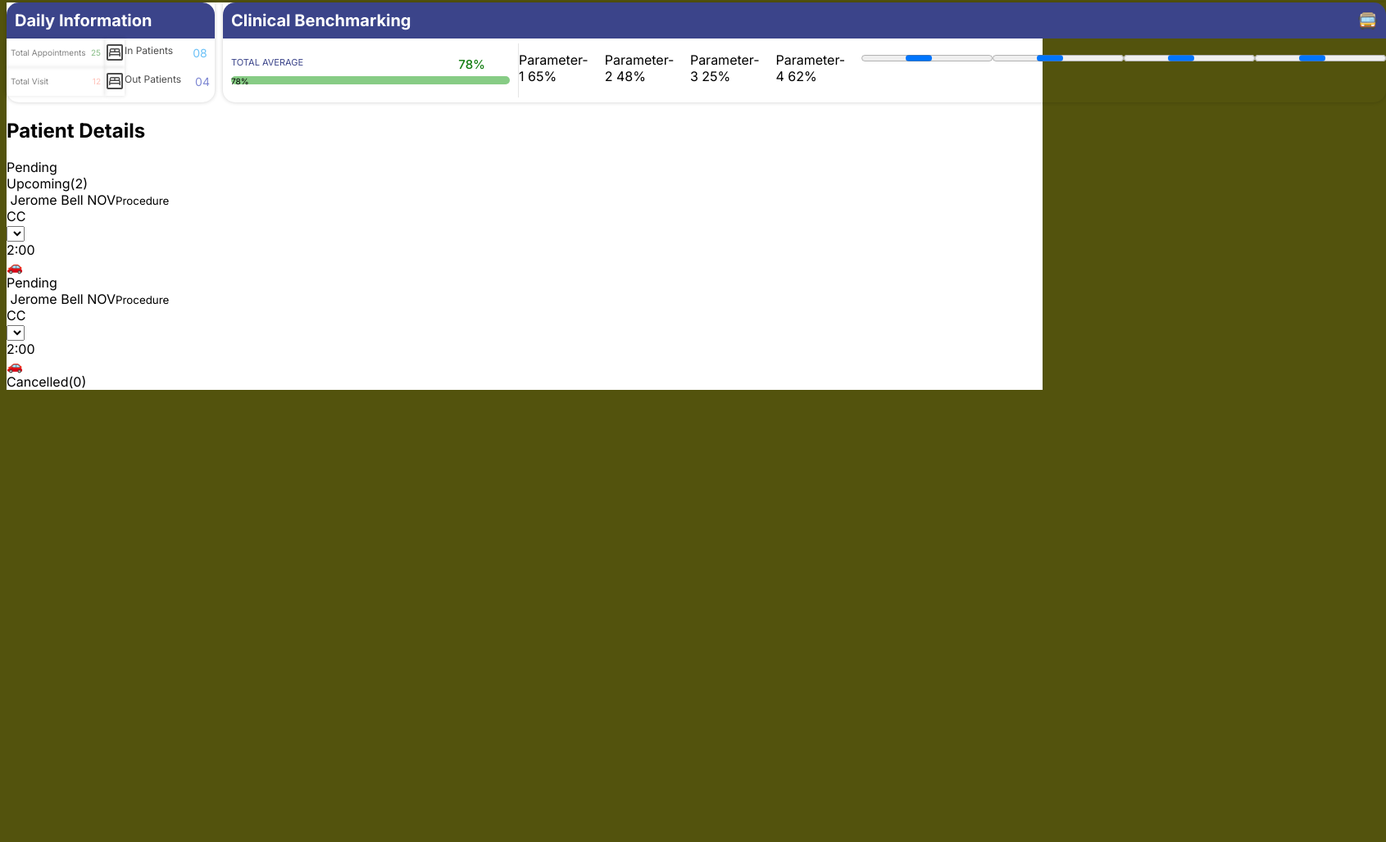
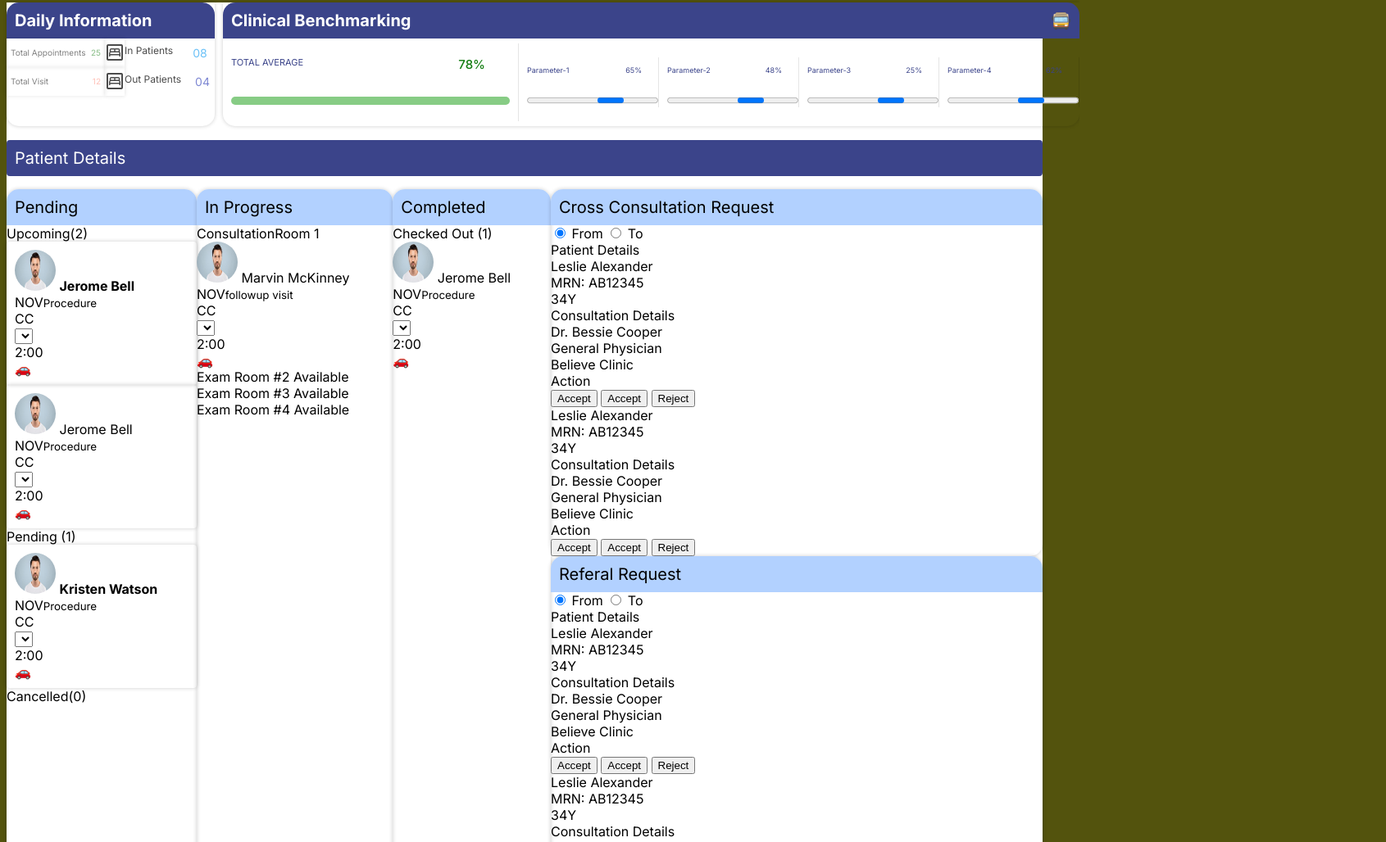
Before and after one commit to Mahopeok/FIGMA-Design, a plain HTML site: page index.html in a window 1280 px wide. Shown: the part 5-1033 px from the top of the page at 82% size, 1691 px wide, since content can reach past the window. Before the commit the page ends 800 px from the top, so only its background shows below. Drawn offline with nearby package versions, Linux system fonts and the light colour scheme.

Commit message:
Adding css alongside class in html

```diff
--- a/index.css
+++ b/index.css
@@ -36,10 +36,6 @@ li{
 .topHeader{
 
     display: flex;
-
-
-
-
 }
 .total-app, .total-visit{
     display: flex;
@@ -55,7 +51,7 @@ li{
 }
 
 .container{
-max-width: 100%;
+max-width: fit-content;
     margin: 0 auto;
     background-color: white;
 
@@ -76,9 +72,6 @@ max-width: 100%;
     box-shadow: 0 0 5px rgba(0, 0, 0, 0.2);
 
 }
-
-
-
 .container3{
     margin: 0 auto;
 }
@@ -120,12 +113,12 @@ display: flex;
 justify-content: space-between;
 }
 
-.progress{
+/*.progress{
     background-color:#7c3210;
     font-size: 10px;
     border-radius: 2px;
 
-}
+}*/
 
 .totalAvg{
     border-right: 1px solid rgba(0, 0, 0, 0.1);
@@ -145,7 +138,7 @@ justify-content: space-between;
     font-size: 11px;
     display: flex;
     justify-content: space-between;
-    padding-bottom: 5px;
+    padding-bottom: 30px;
 
 }
 .total-progress{
@@ -155,8 +148,8 @@ justify-content: space-between;
 
 }
 .bar{
-     background-color:#00ff00;
-        width: 78%;
+     background-color:#9fb39f;
+     width: 78px;
 
     }
 
@@ -168,6 +161,7 @@ justify-content: space-between;
     }
 
 
+
 .avg-no{
     color: #127c10;
     font-weight: 500;
@@ -176,6 +170,69 @@ justify-content: space-between;
 
 }
 .parameters{
-    display: flex;
+
+ display: flex;
+
+}.parameter-details{
+   display: flex;
+   justify-content: space-between;
+
+   font-size: 9px;
+   color:#3b448a;
+   padding-top: 10px;
+   padding-bottom: 20px;
+}
+.parameter-items{
+    border-right: 1px solid rgba(0, 0, 0, 0.1);
+    padding-left: 10px;
+    margin-top: 7px;
+    margin-bottom: 7px;
 
 }
+progress{
+    height: 15px;
+}
+
+h2{
+
+    background-color: #3b448a;
+    font-size: 20px;
+    font-weight: 400;
+    color: white;
+    padding: 10px;
+    border-radius: 4px;
+}
+
+.details{
+    display: flex;
+}
+.container3{
+    box-shadow: 0 0 5px rgba(0, 0, 0, 0.2);
+    border-radius: 15px;
+}
+
+.container4{
+    width: 600px;
+    box-shadow: 0 0 5px rgba(0, 0, 0, 0.2);
+    border-radius: 15px;
+}
+.pending{
+    color: black;
+    background-color:#b2d1ff;
+    font-size: 20px;
+    font-weight: 400;
+    padding: 10px;
+    border-top-left-radius: 15px;
+    border-top-right-radius: 15px;
+}
+.patient{
+    border-radius: 4px;
+     box-shadow: 0 0 5px rgba(0, 0, 0, 0.2);
+    padding: 10px;
+    margin: 0 auto;
+}
+img{
+    width: 50px;
+    height: 50px;
+    border-radius: 50%;
+ }
--- a/index.html
+++ b/index.html
@@ -38,35 +38,37 @@ bedroom_parent
 
 
     <div class="container2">
-       <h3 class="daily-info"> Clinical Benchmarking <div>🚍</div></h3>
+       <h3 class="daily-info"> Clinical Benchmarking
+        <div>🚍</div>
+    </h3>
      <div class="parameters">
       <div class="totalAvg"><ul >
         <li ><label for="">
-        <div class="total-average"> <span >TOTAL AVERAGE </span><span class="avg-no"> 78%</span>
+        <div class="total-average"> <span >TOTAL AVERAGE </span>
+            <span class="avg-no"> 78%</span>
         </div>
 
        <div class="progress">
     <div class="bar"></div >
-    <div class="percent">78%</div >
+    <div class="percent"></div >
 </div>
 </label></li></ul>
          </div>
-       <div class="parameter-details"><ul>
+    <div >
+       <div><ul>
 
-        <li>Parameter-1 65%</li>
-       <li>Parameter-2 48%</li>
-       <li>Parameter-3 25%</li>
-       <li>Parameter-4 62%</li>
+      <div class="parameter-items" >
+        <li class="parameter-details">Parameter-1 <span>65%</span></li> <progress  max="100" >65%</progress></li></div>
+       <div class="parameter-items">
+        <li class="parameter-details">Parameter-2 <span>48%</span></li> <progress  max="100" >48%</progress></li></div>
+      <div class="parameter-items">
+        <li class="parameter-details">Parameter-3 <span>25%</span></li>  <progress  max="100" >25%</progress></li> </div>
+       <div class="parameter-items">
+        <li class="parameter-details">Parameter-4 <span>62%</span></li> <progress  max="100" >62%</progress></li></div>
       </ul>
       </div>
-        <ul>
 
-       <progress  max="100" >65%</progress></li>
-       <progress  max="100" >48%</progress></li>
-       <progress  max="100" >25%</progress></li>
-       <progress  max="100" >62%</progress></li>
-      </ul>
-
+      </div>
      </div>
       </div>
     </div>
@@ -76,11 +78,22 @@ bedroom_parent
     <div>
         <h2>Patient Details</h2>
     </div>
+    <div class="details">
     <div class="container3">
-        <div>Pending</div>
+        <div class="pending">Pending</div>
         <div>Upcoming(2)</div>
-        <div>
-            <img src="" alt="">
+        <div class="patient">
+            <img src="passportdownload.jpg" alt="">
+            <strong>Jerome Bell</strong>
+            <span>NOV</span><small>Procedure</small>
+            <div>CC</div>
+            <select name="" id=""></select>
+            <div>2:00</div>
+            <div>🚗</div>
+
+        </div>
+        <div class="patient">
+            <img src="passportdownload.jpg" alt="">
             Jerome Bell
             <span>NOV</span><small>Procedure</small>
             <div>CC</div>
@@ -89,10 +102,10 @@ bedroom_parent
             <div>🚗</div>
 
         </div>
-        <div>Pending</div>
-        <div>
-            <img src="" alt="">
-            Jerome Bell
+        <div>Pending (1)</div>
+        <div class="patient">
+            <img src="passportdownload.jpg" alt="">
+           <strong>Kristen Watson</strong>
             <span>NOV</span><small>Procedure</small>
             <div>CC</div>
             <select name="" id=""></select>
@@ -101,8 +114,126 @@ bedroom_parent
         </div>
         <div>Cancelled(0)</div>
     </div>
+     <div class="container3">
+        <div class="pending">In Progress</div>
+        <div>ConsultationRoom 1</div>
+        <div>
+            <img src="passportdownload.jpg" alt="" >
+            Marvin McKinney
+            <span>NOV</span><small>followup visit</small>
+            <div>CC</div>
+            <select name="" id=""></select>
+            <div>2:00</div>
+            <div>🚗</div>
+
+        </div>
+        <div class="availableRoom">Exam Room #2 Available</div>
+        <div class="availableRoom">Exam Room #3 Available</div>
+        <div class="availableRoom">Exam Room #4 Available</div>
+    </div>
+     <div class="container3">
+        <div class="pending">Completed</div>
+        <div>Checked Out (1)</div>
+        <div>
+            <img src="passportdownload.jpg" alt="">
+            Jerome Bell
+            <span>NOV</span><small>Procedure</small>
+            <div>CC</div>
+            <select name="" id=""></select>
+            <div>2:00</div>
+            <div>🚗</div>
+
+        </div>
+    </div>
+        <div class="request">
+     <div class="container4">
+        <div class="pending">Cross Consultation Request</div>
+        <div><input type="radio" name="crossConsult" id="" checked>
+            <label for="">From</label>
+            <input type="radio" name="crossConsult" id="">
+            <label for="">To</label>
+        </div>
+        <div>
+           <div>Patient Details</div>
+           <div>Leslie Alexander</div>
+           <div>MRN: AB12345 <br>34Y</div>
+
+        </div>
+        <div>Consultation Details</div>
+        <div> Dr. Bessie Cooper</div>
+
+        <div>General Physician <br>Believe Clinic</div>
+
+        <div>Action</div>
+        <div>
+            <button class="btn">Accept</button>
+            <button class="btn">Accept</button>
+            <button class="btn">Reject</button>
+        </div>
+         <div>Leslie Alexander</div>
+           <div>MRN: AB12345 <br>34Y</div>
+
+
+        <div>Consultation Details</div>
+        <div> Dr. Bessie Cooper</div>
+
+        <div>General Physician <br>Believe Clinic</div>
+
+        <div>Action</div>
+        <div>
+            <button class="btn">Accept</button>
+            <button class="btn">Accept</button>
+            <button class="btn">Reject</button>
+        </div>
+    </div>
+
+     <div class="container4">
+         <div class="pending">Referal Request</div>
+        <div><input type="radio" name="fromTo" id="" checked>
+            <label for="">From</label>
+            <input type="radio" name="fromTo" id="">
+            <label for="">To</label>
+        </div>
+        <div>
+           <div>Patient Details</div>
+           <div>Leslie Alexander</div>
+           <div>MRN: AB12345 <br>34Y</div>
+
+        </div>
+        <div>Consultation Details</div>
+        <div> Dr. Bessie Cooper</div>
+
+        <div>General Physician <br>Believe Clinic</div>
+
+        <div>Action</div>
+        <div>
+            <button class="btn">Accept</button>
+            <button class="btn">Accept</button>
+            <button class="btn">Reject</button>
+        </div>
+         <div>Leslie Alexander</div>
+           <div>MRN: AB12345 <br>34Y</div>
+
+
+        <div>Consultation Details</div>
+        <div> Dr. Bessie Cooper</div>
+
+        <div>General Physician <br>Believe Clinic</div>
+
+        <div>Action</div>
+        <div>
+            <button class="btn">Accept</button>
+            <button class="btn">Accept</button>
+            <button class="btn">Reject</button>
+        </div>
+     </div>
+        </div>
+        </div>
+    </div>
+        </div>
+    </div>
 </div>
-</div>
+
 
 
 </body>
```
Also changed, not shown: passportdownload.jpg (added).
